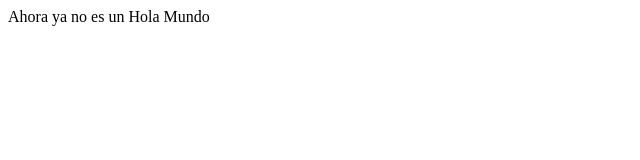
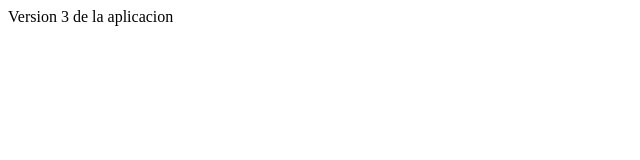
Before and after one commit to ramiroec/QuizzicalDevotedStructs, a plain HTML site: page index.html in a window 1280 px wide. Shown: the full height of the page, 0-640 px from the left. Drawn offline with Linux system fonts and the light colour scheme.

Commit message:
version 3

```diff
--- a/index.html
+++ b/index.html
@@ -9,7 +9,7 @@
 </head>
 
 <body>
-Ahora ya no es un Hola Mundo
+Version 3 de la aplicacion
 <script src="script.js"></script>
 
   <!--
```
